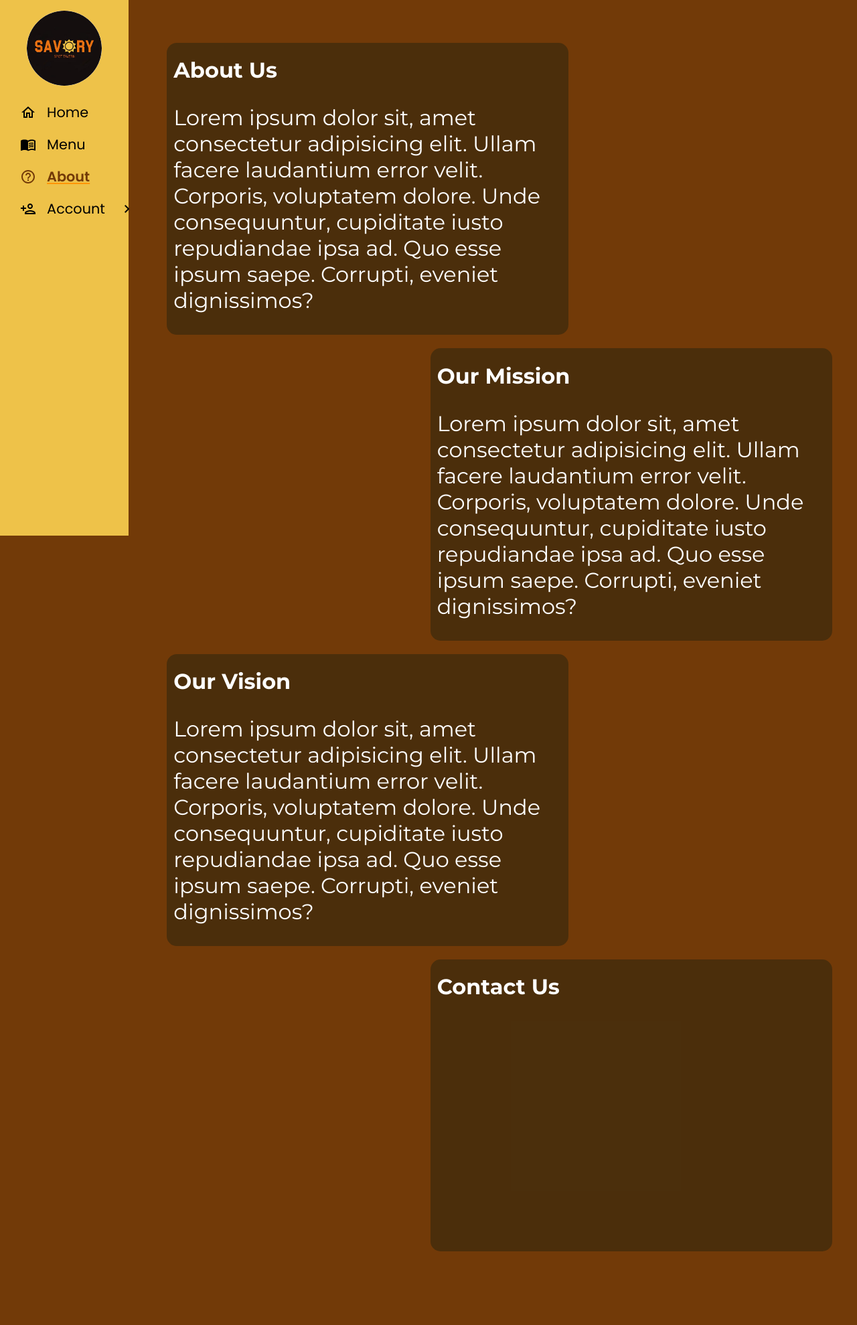
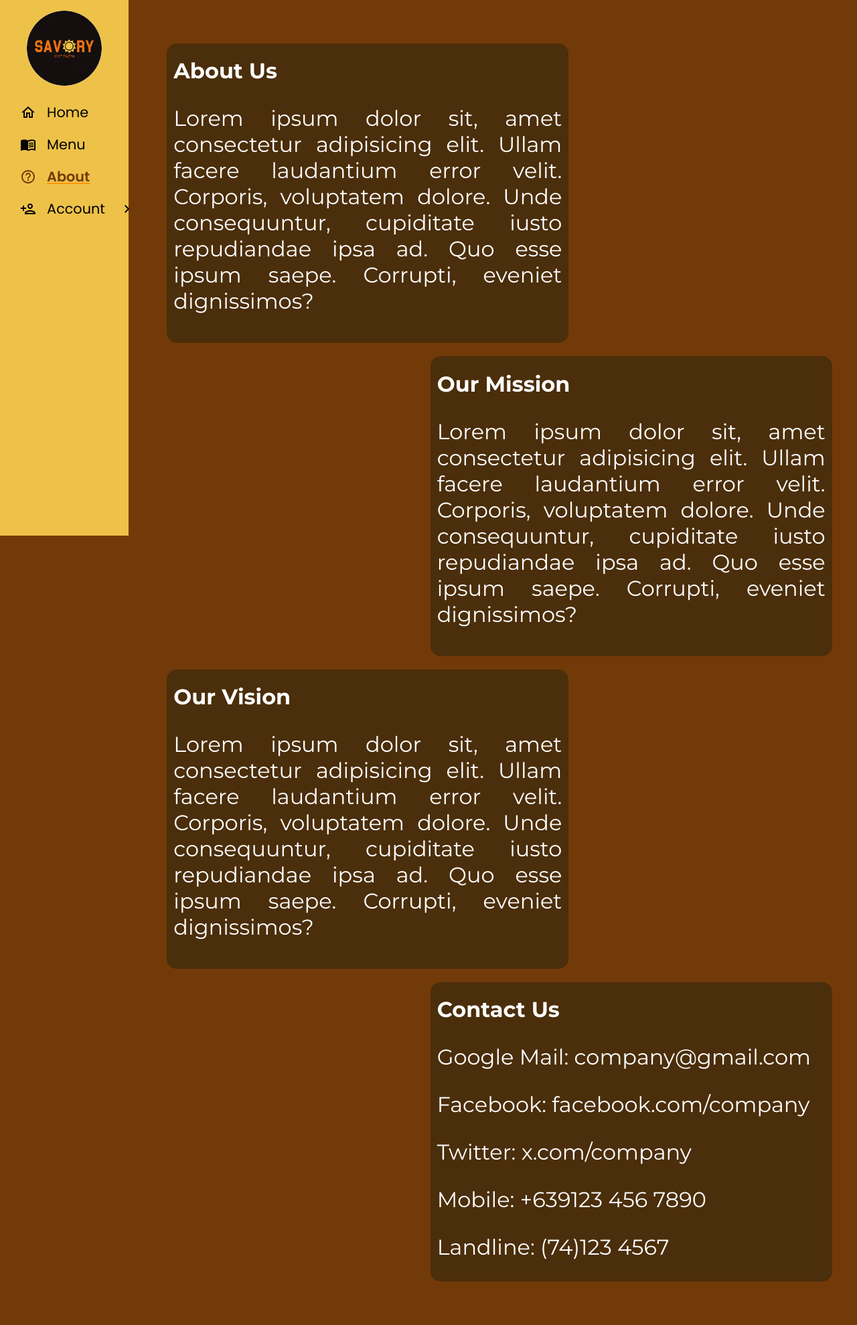
Before and after one commit to Dark12Phantom/BusinessForProgrammingLanguages, a PHP site: page /srcUser/htmlDIR/about.html in a window 1280 px wide. Shown: the whole page at 67% size. Before the commit the page ends 1869 px from the top, so only its background shows below. Run offline with PHP 8.4, Linux system fonts and the light colour scheme.

Commit message:
Added Contacts

```diff
--- a/srcUser/css/about.css
+++ b/srcUser/css/about.css
@@ -34,6 +34,7 @@ main {
     padding: 0 10px;
     border-radius: 15px;
     color: white;
+    text-align: justify;
 }
 
 .card p {
@@ -55,3 +56,14 @@ main {
 .card4 {
     grid-area: card4;
 }
+
+.card4 p a {
+    text-decoration: none;
+    color: #fff;
+}
+
+.card4 p a:hover,
+.card4 p span:hover {
+    text-decoration: underline;
+    color: #ff9500;
+}
--- a/srcUser/htmlDIR/about.html
+++ b/srcUser/htmlDIR/about.html
@@ -139,6 +139,11 @@
 
                 <div class="card card4">
                     <h1>Contact Us</h1>
+                    <p>Google Mail: <a href="">company@gmail.com</a></p>
+                    <p>Facebook: <a href="">facebook.com/company</a></p>
+                    <p>Twitter: <a href="">x.com/company</a></p>
+                    <p>Mobile: <span>+639123 456 7890</span></p>
+                    <p>Landline: <span>(74)123 4567</span></p>
                 </div>
             </main>
         </div>
```
